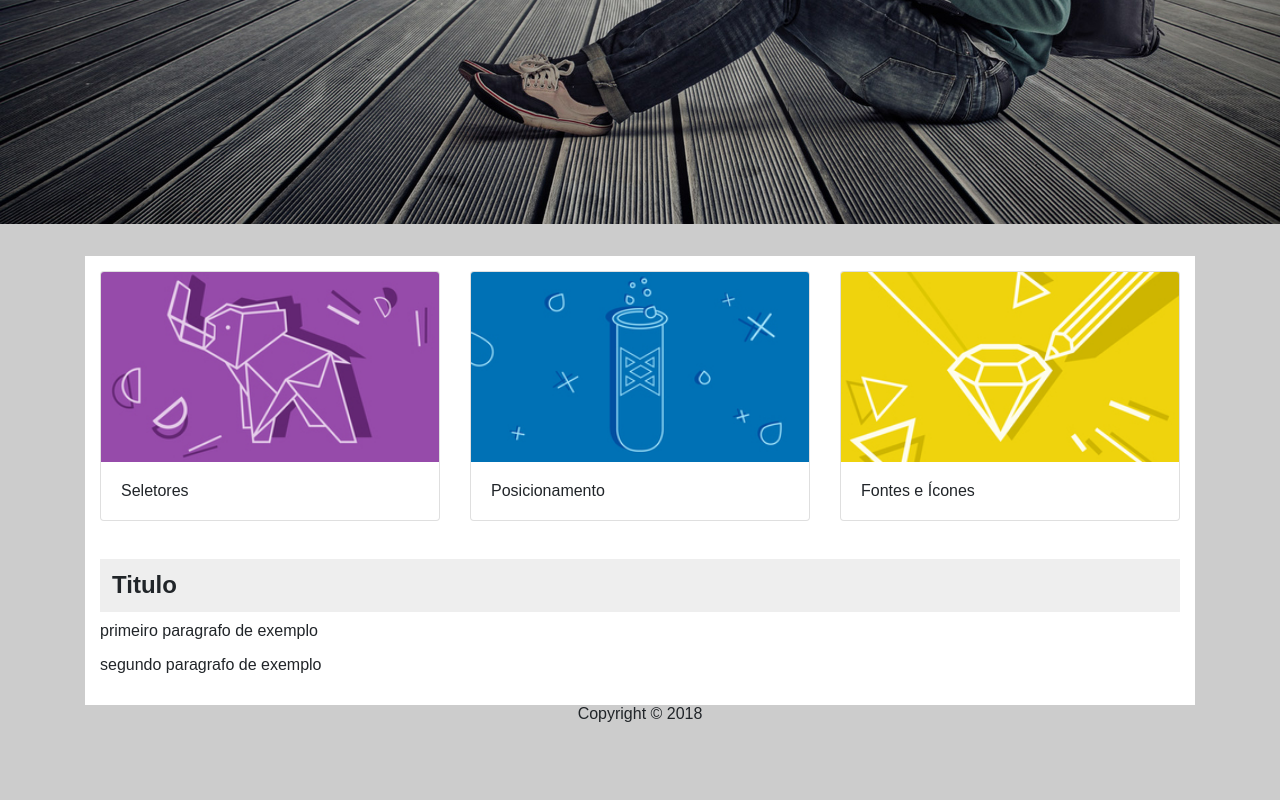
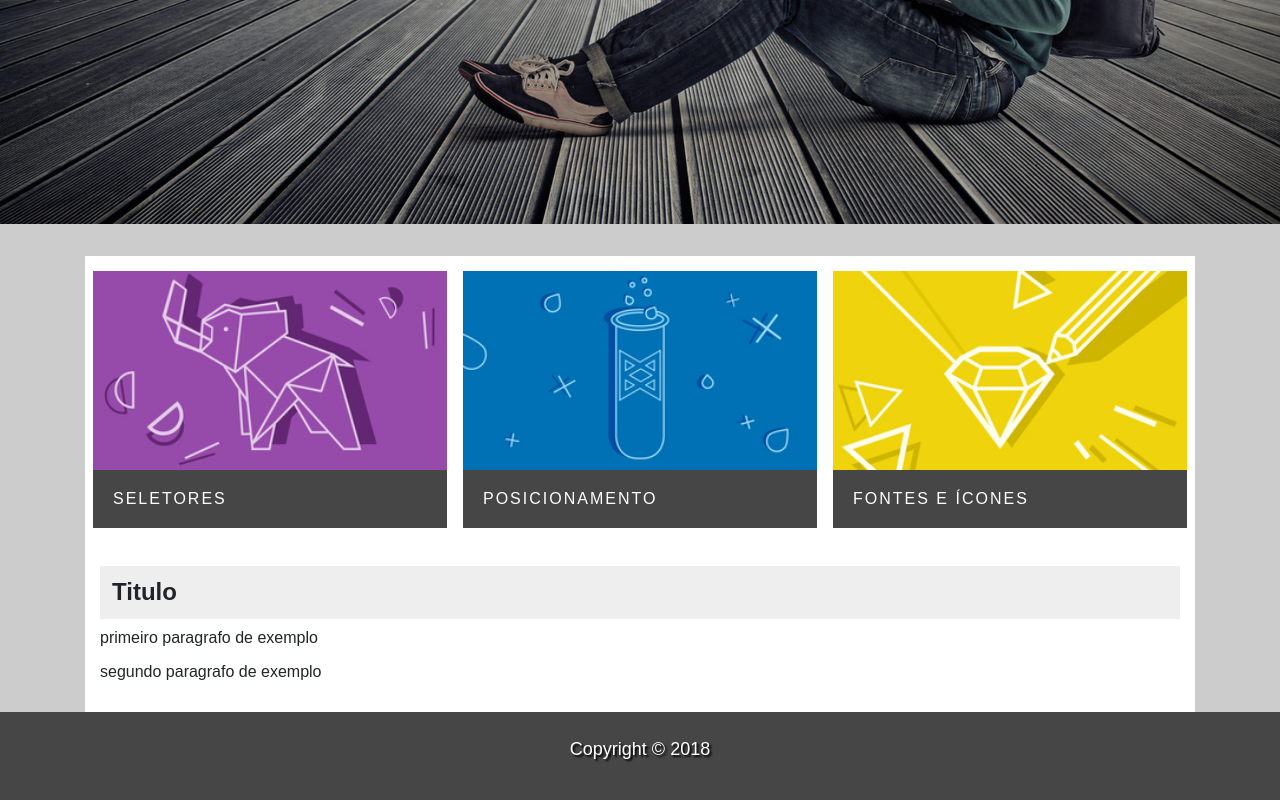
Before and after one commit to alessandro-renz/site, a plain HTML site: page index.html in a window 1280 px wide. Shown: the part 416-1216 px from the top of the page. Before the commit the page ends 1155 px from the top, so only its background shows below. Drawn offline with Linux system fonts and the light colour scheme.

Commit message:
terminado o css do footer

```diff
--- a/css/estilo_geral.css
+++ b/css/estilo_geral.css
@@ -67,3 +67,36 @@ nav{
 .nav> li> a:hover{
 	color: orange;
 }
+.cards-container [class^=col]{
+	padding-left: .5rem;
+	padding-right: .5rem;
+}
+.cards-container .card{
+	border-radius: 0;
+	border: none;
+}
+.card-body{
+	background: rgba(70,70,70);
+}
+.card .card-img-top{
+	border-radius: 0;
+}
+.card-body > .card-text{
+	color: white;
+	font-weight: normal;
+	font-size: 1rem;
+	text-transform: uppercase;
+	letter-spacing: 2px;
+	margin: 0;
+}
+.rodape{
+	background-color: rgba(70,70,70);
+	height: 90px;
+	padding: 0;
+	margin: 0;
+}
+.rodape p{
+	color: white;
+	font-size: 18px;
+	text-shadow: 2px 2px 2px black;
+}
--- a/index.html
+++ b/index.html
@@ -64,13 +64,8 @@
 		</section>
 	</div>
 
-	<footer class="rodape">
-		<div class="container">
-			<div class="row justify-content-center">
-				<p>Copyright &copy; 2018</p>
-			</div>
-
-		</div>
+	<footer class="rodape d-flex justify-content-center align-items-center">
+		<p>Copyright &copy; 2018</p>
 	</footer>
 
 
```
